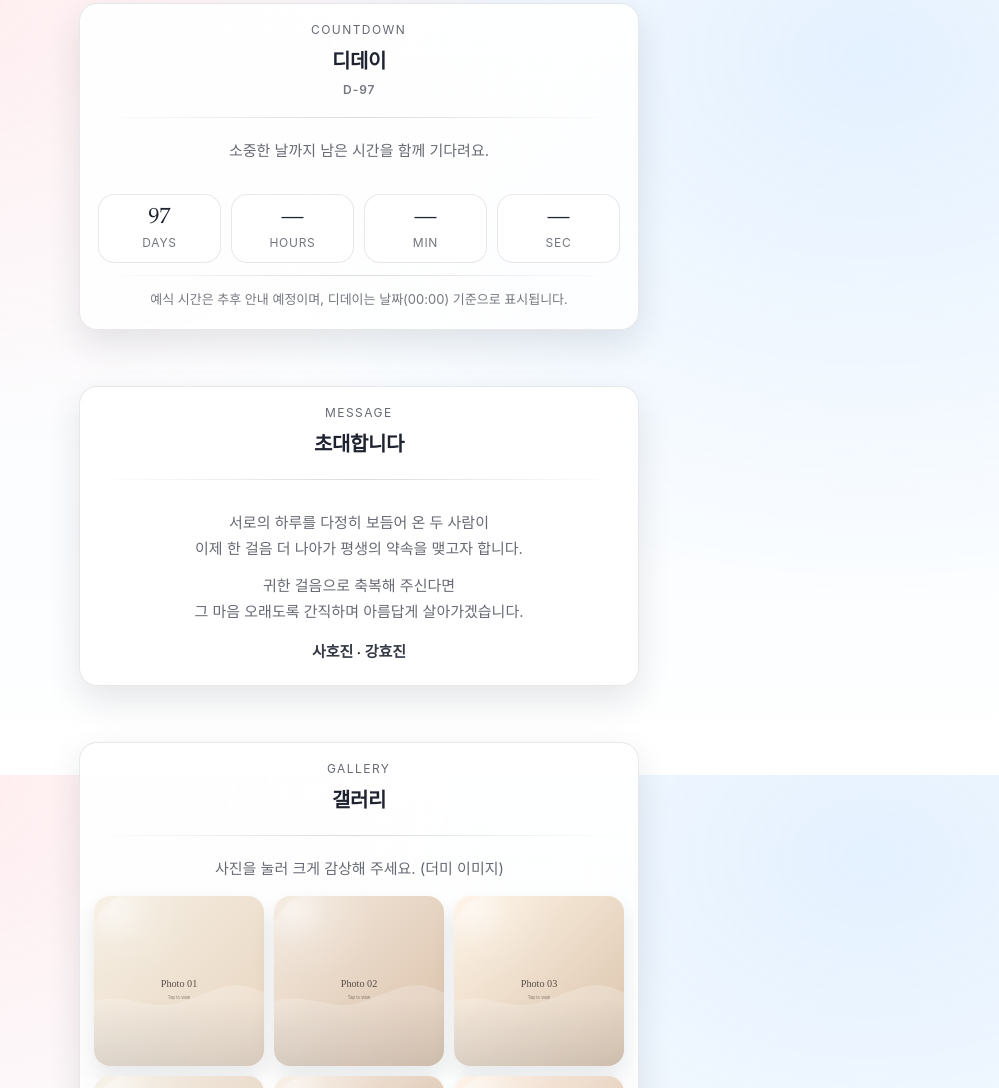
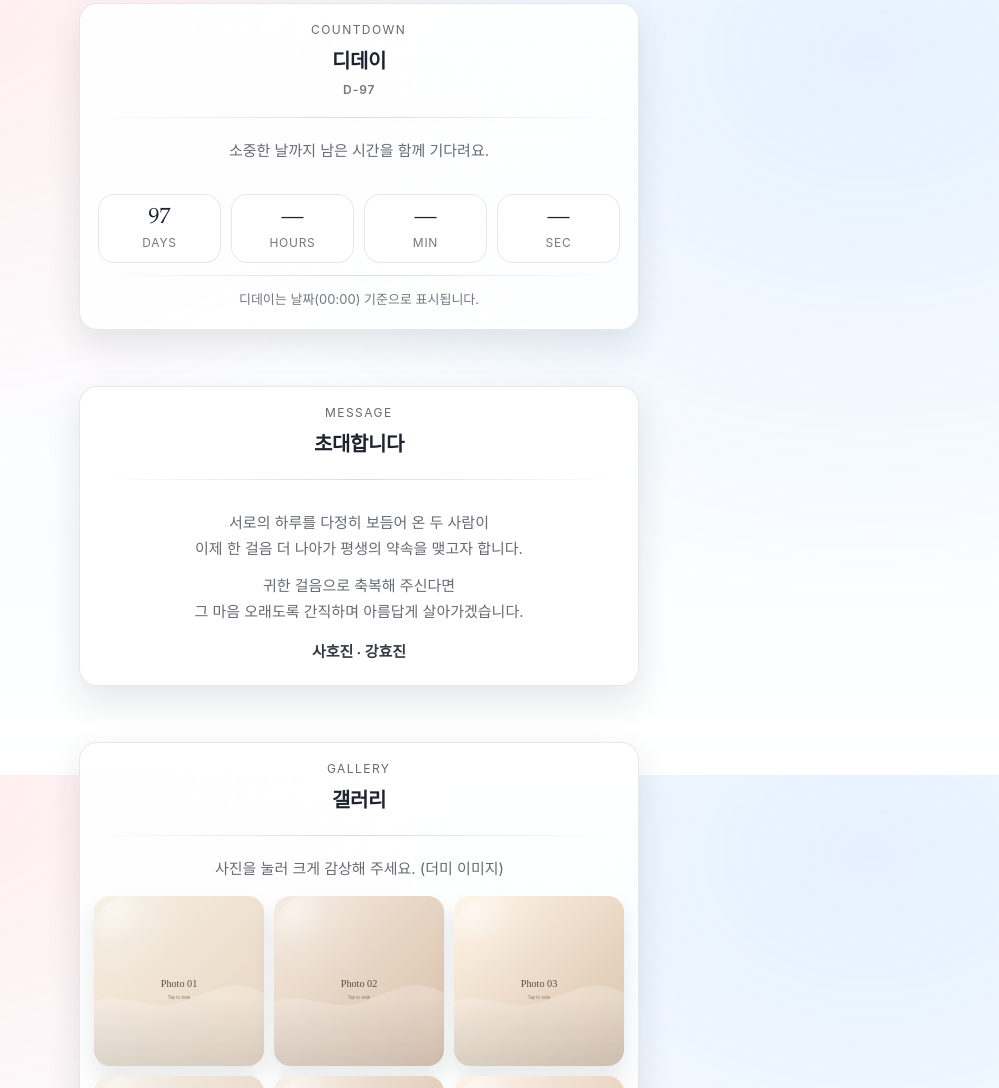
Before and after one commit to youngeun0407/inv, a plain HTML site: page index.html in a window 1280 px wide. Shown: the part 825-1913 px from the top of the page, without its empty margins (281-1280 px from the left). Drawn offline with Linux system fonts and the light colour scheme.

Commit message:
Update index.html

```diff
--- a/index.html
+++ b/index.html
@@ -1113,7 +1113,7 @@
           elShort.textContent = `D-${days}`;
           elStatus.textContent = days === 0 ? "D-0" : `D-${days}`;
           elNote.textContent = WEDDING.timeUnknown
-            ? "예식 시간은 추후 안내 예정이며, 디데이는 날짜(00:00) 기준으로 표시됩니다."
+            ? "디데이는 날짜(00:00) 기준으로 표시됩니다."
             : "시간은 현재 기기 기준으로 계산됩니다.";
         }
 
```
